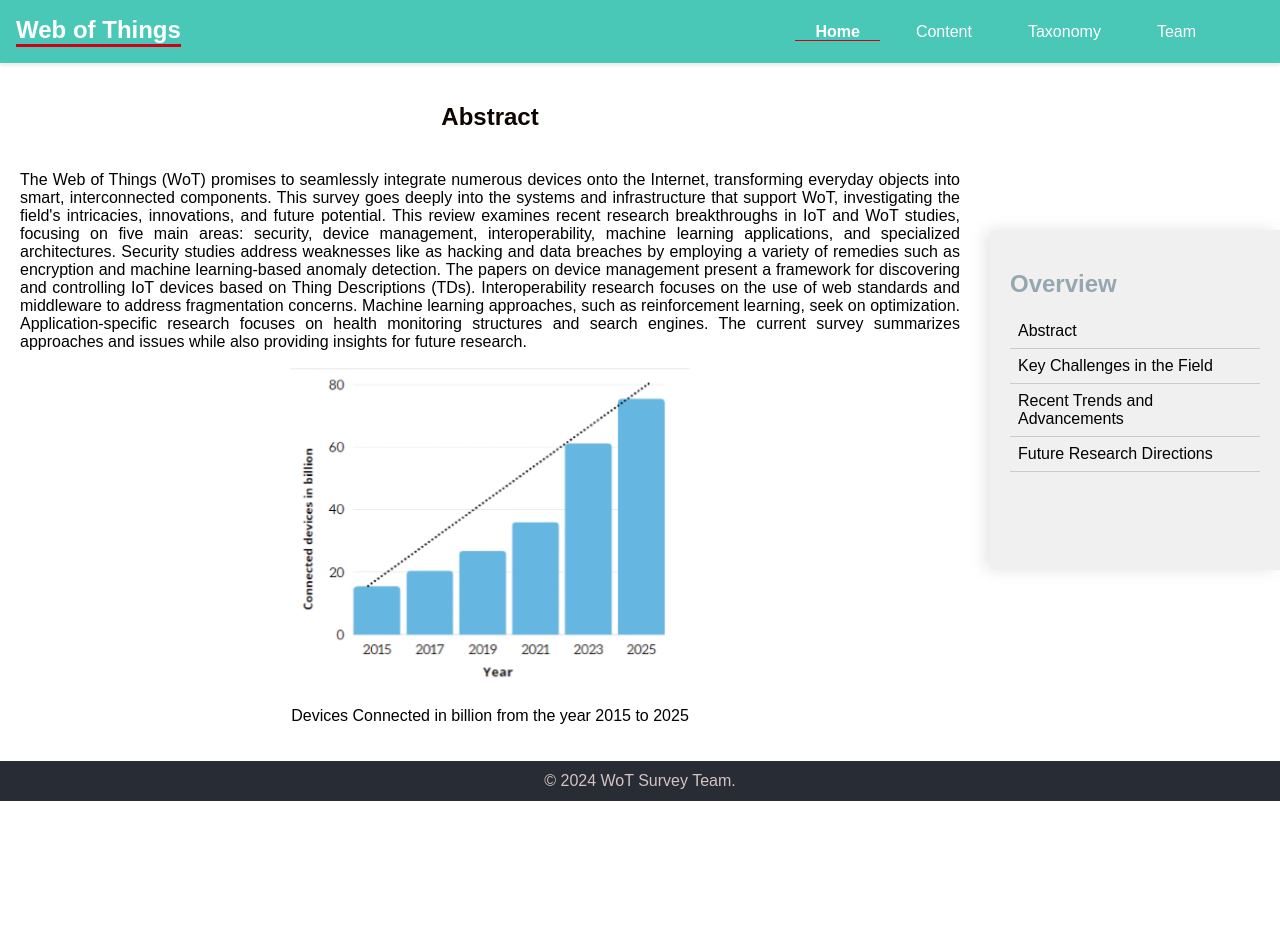
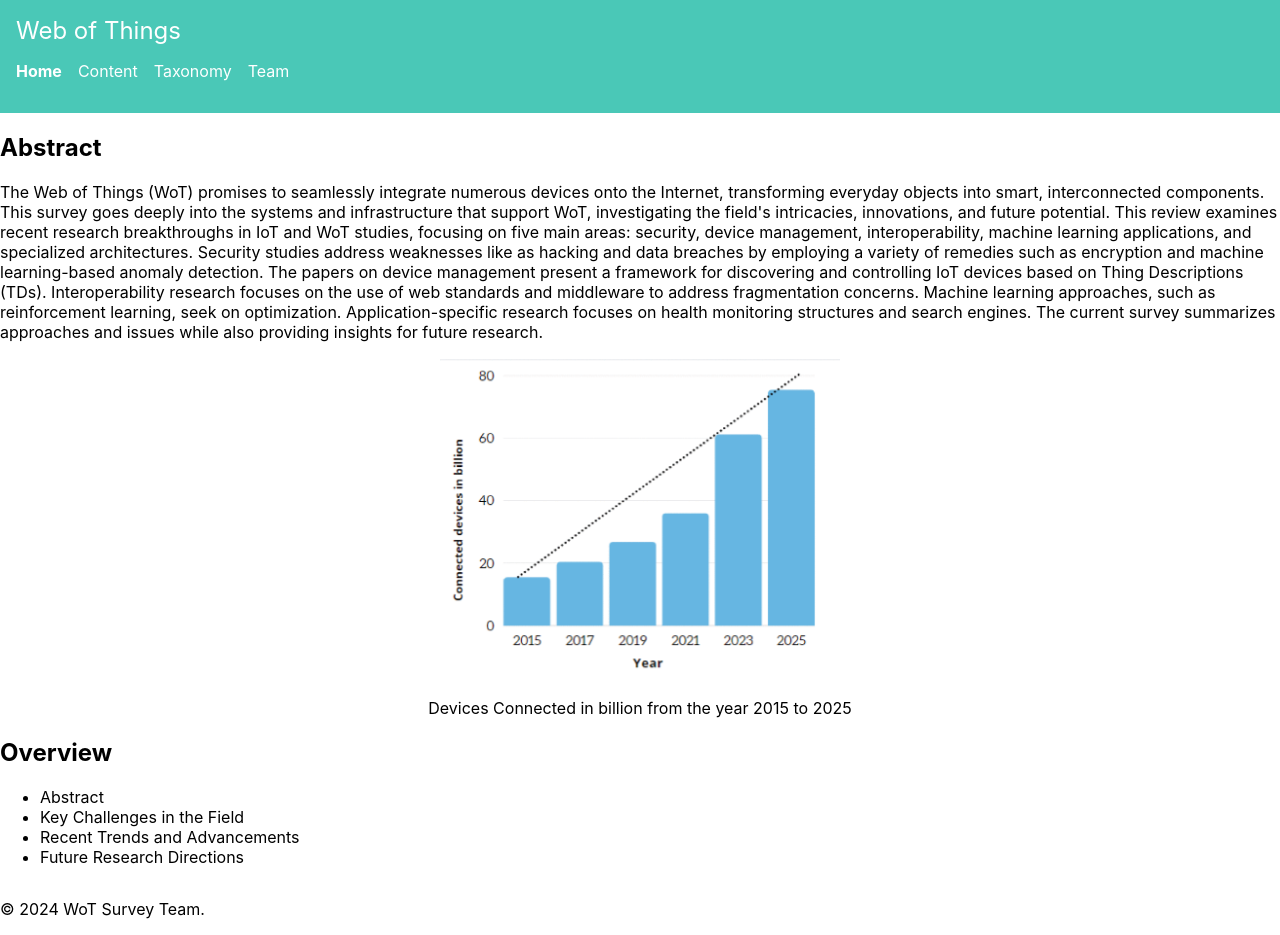
Before and after one commit to satyanagkumar/Group_01-WebTecnology_Project, a React (Create React App) app: page / in a window 1280 px wide. Before the commit the page ends 801 px from the top, so only its background shows below. Built offline with nearby package versions, Linux system fonts and the light colour scheme.

Commit message:
Added changes

```diff
--- a/src/App.css
+++ b/src/App.css
@@ -27,244 +27,3 @@
 .App-link {
   color: #61dafb;
 }
-
-
-/* Navbar overall styling */
-.navbar {
-  display: flex;
-  justify-content: center;
-  background-color: #1fbba6ce; /* Retains the white background */
-  padding: 1rem 0; /* Increased vertical padding for a thicker navbar */
-  box-shadow: 0 2px 4px rgba(0,0,0,0.1); /* Subtle shadow for depth */
-}
-
-/* Centering content within the navbar */
-.nav-container {
-  width: 100%;
-  max-width: 1200px; /* Max width for the inner content */
-  display: flex;
-  justify-content: space-between;
-  align-items: center;
-}
-
-.navbar-brand {
-  color: #046ca3; /* Bright red color similar to Mockplus logo */
-  text-decoration: none; /* Ensure no underline */
-  font-weight: bold; /* Bold font weight */
-
-
-}
-
-.navbar-nav {
-  display: flex;
-  list-style: none;
-  margin: 0;
-  padding: 0;
-}
-
-.nav-link {
-  color: #333; /* Dark gray for readability */
-  text-decoration: none;
-  padding: 0 20px; /* Increased padding for more spacing around links */
-  font-size: 1rem; /* Larger font size for nav items */
-  font-weight: 500; /* Slightly bold font weight */
-}
-
-.nav-link:hover, .navbar-brand:hover {
-  opacity: 0.7; /* Opacity change on hover */
-}
-
-.active {
-  border-bottom: 3px solid #d0021b; /* Thicker red underline for active item */
-}
-
-
-
-.home {
-  display: flex;
-  justify-content: space-between;
-  align-items: flex-start;
-}
-
-
-.sidebar {
-  position: fixed;     /* Keeps the sidebar fixed during scrolling */
-  top: 50%;            /* Starts the top edge of the sidebar at the middle of the viewport */
-  transform: translateY(-50%); /* Shifts the sidebar up by half its height to truly center it */
-  right: 0;            /* Aligns the sidebar on the right side of the viewport */
-  width: 250px;        /* Specifies the width of the sidebar */
-  height: 300px;       /* Adjust the height as needed */
-  background-color: #f0f0f0; /* Light grey background for sidebar */
-  padding: 20px;
-  overflow-y: auto;    /* Allows scrolling inside the sidebar if content is too long */
-  box-shadow: -5px 0 15px rgba(0,0,0,0.1); /* Adds shadow for better separation from content */
-}
-.sidebar h2 {
-  color: rgba(51, 89, 108, 0.481); /* Dark grey color for sidebar heading */
-  margin-bottom: 10px;
-
-}
-
-.sidebar ul {
-  list-style-type: none;
-  padding: 0;
-}
-
-.sidebar li {
-  cursor: pointer;
-  padding: 8px;
-  border-bottom: 1px solid #ccc;
-
-}
-.sidebar li:hover {
-  background-color: #17badb;
-  border-radius: 10%;
-}
-
-
-.content {
-  margin-right: 300px; /* Adjust this to ensure no overlap with the sidebar */
-  padding: 20px;
-  background-color: #fff; /* White background for better readability */
-  text-align: justify; /* Justifies the text */
-  text-justify: inter-word; /* Improves spacing between words for better justification */
-  overflow: auto;
-}
-/* Styling for the content area */
-.content h2 {
-  color: #0e0501; /* Dark green color similar to what's shown in the image */
-  margin-bottom: 40px; /* Maintain space below the heading */
-  font-size: 24px; /* Ensures the font size is appropriately large */
-  text-align: center;
-}
-
-
-/*Content page*/
-
-/* Basic page styling to ensure full height */
-html, body {
-  height: 100%;
-  margin: 0;
-  padding: 0;
-  font-family: Arial, sans-serif;
-}
-
-/* Flexbox layout for main container */
-.container {
-  display: flex;
-  min-height: 100vh; /* ensures the container is at least the height of the viewport */
-}
-
-
-
-/*Taxonomy*/
-
-.container2{
-  max-width: 1200px; /* Maximum width of the container */
-  margin:auto;
-  padding-top: 20px; /* Top padding */
-  padding-bottom: 20px; /* Bottom padding */
-}
-
-.text-center {
-  text-align: center; /* Center-aligns the text */
-  margin-top: 20px; /* Adds space above the heading */
-  margin-bottom: 20px; /* Adds space below the heading */
-}
-
-.table-responsive {
-  overflow-x: auto; /* Allows horizontal scrolling */
-  -webkit-overflow-scrolling: touch; /* Smooth scrolling on touch devices */
-  box-shadow: 0 4px 8px rgba(0,0,0,0.1); /* Adds shadow for depth */
-  border-radius: 5px; /* Rounded corners */
-  background: white; /* Background color */
-  padding: 0 20px; /* Padding on both sides inside the container */
-}
-
-.table {
-  width: 100%; /* Full width */
-  margin-bottom: 1rem; /* Space below the table */
-  border-collapse: collapse; /* Ensures borders are merged */
-}
-
-.table th,
-.table td {
-  padding: 12px; /* Padding inside cells */
-  vertical-align: top; /* Aligns content to the top of the cell */
-  border: 1px solid #dee2e6; /* Border for cells */
-  text-align: center; /* Centers text horizontally */
-}
-
-.table thead th {
-  background-color: #6e9d47;  /* Darker shade for header */
-  color: white;
-  font-weight: bold;
-  border-bottom: 2px solid #dee2e6; /* Thicker border for header cells */
-}
-
-.table-hover tbody tr:hover {
-  background-color: #f5f5f5; /* Color on row hover */
-}
-
-@media (max-width: 768px) {
-  .table-responsive {
-    border: 0; /* Removes border on small devices for edge-to-edge look */
-  }
-}
-
-
-
-
-/* Add this CSS to your file */
-.sidebar2 {
-  /* Default display on larger screens */
-  display: block;
-}
-
-.sidebar {
-  /* Default display on larger screens */
-  display: block;
-}
-
-@media (max-width: 768px) {
-  .sidebar2 {
-    /* Hide sidebar on small screens (mobile view) */
-    display: none;
-  }
-  .sidebar {
-    /* Default display on larger screens */
-    display: none;
-  }
-
-  .content{
-    margin-right: 0px;
-  }
-}
-
-.footer-section {
-  background-color: #282c34;
-  padding: 3px;
-  text-align: center;
-  color: #d5c4c4;
-  font-size: 16px;
-  margin: 0;
-}
-
-.footer-section p {
-  margin: 8px 0;
-}
-
-footer {
-  margin-top: auto;
-}
-
-
-
-@keyframes App-logo-spin {
-  from {
-    transform: rotate(0deg);
-  }
-  to {
-    transform: rotate(360deg);
-  }
-}
```
Also changed, not shown: public/Security.jpg (added).
